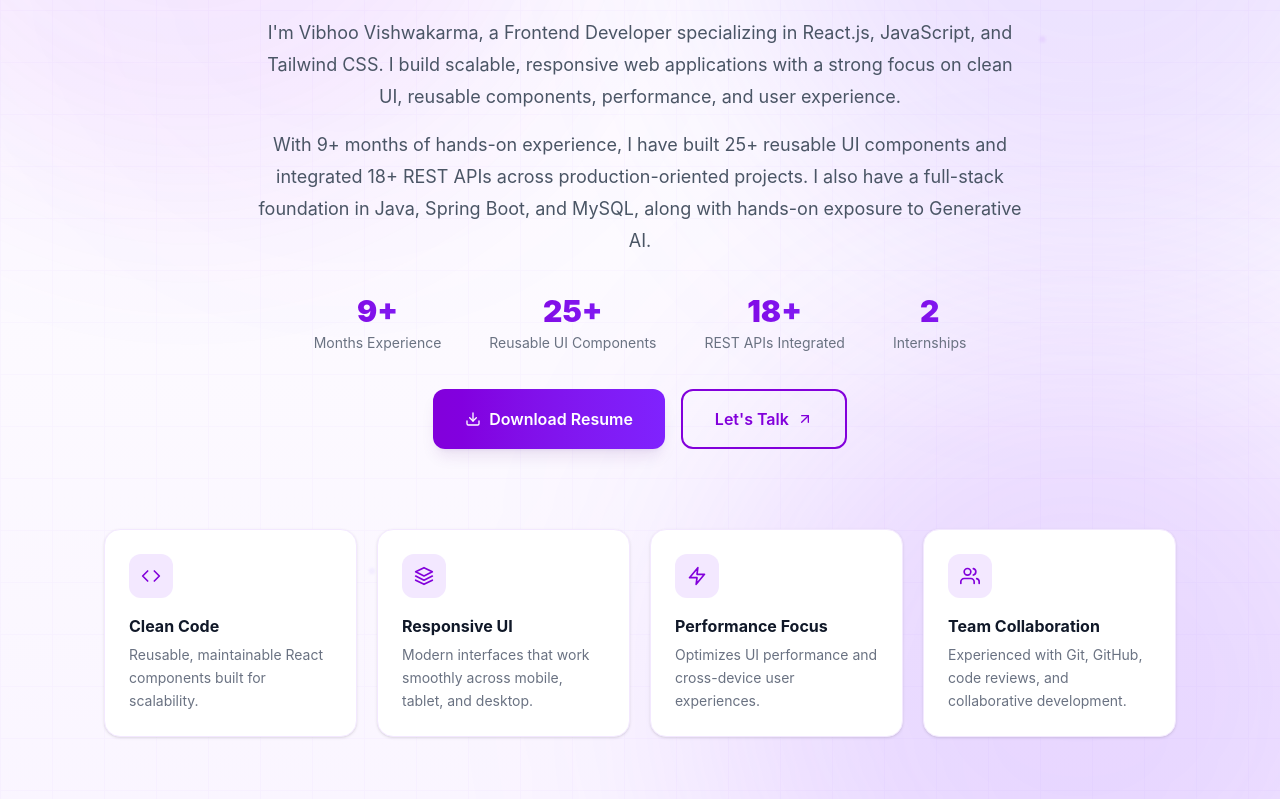
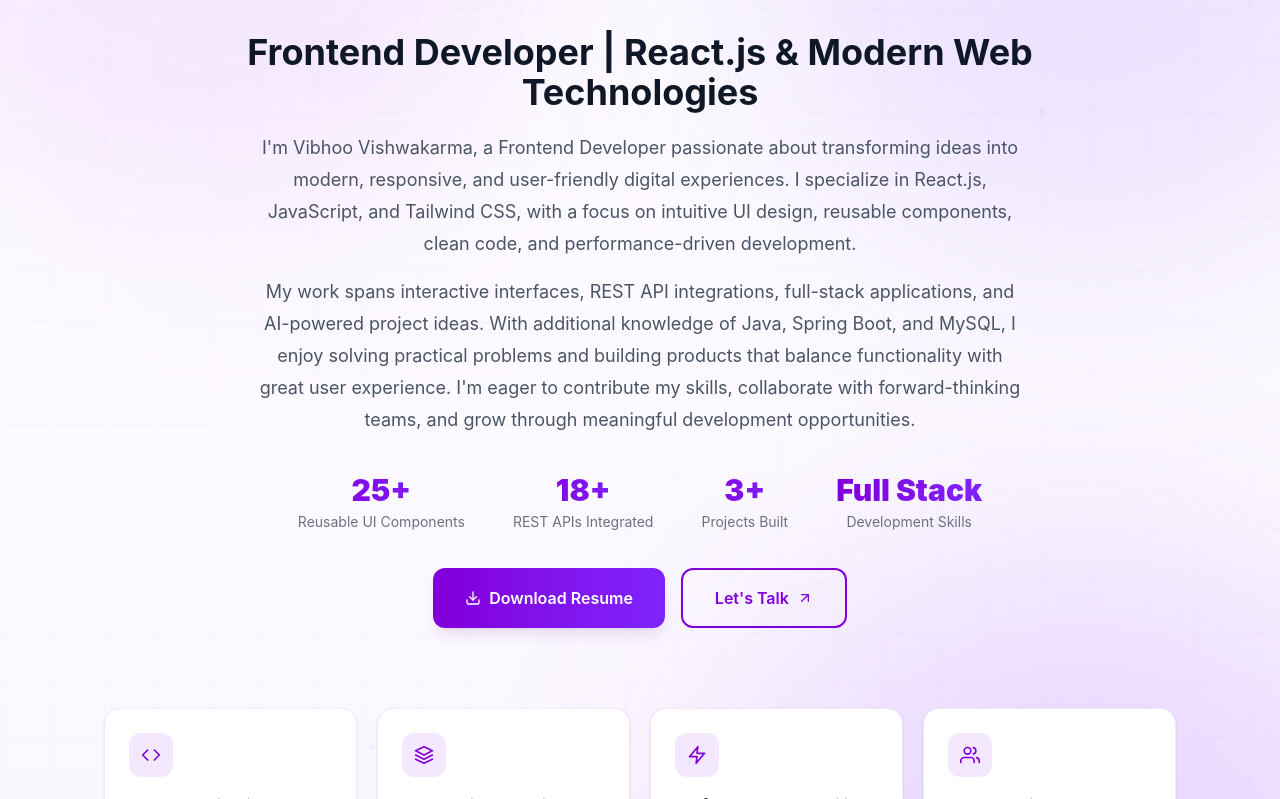
Before and after one commit to VIBHOO12/vibhoo-portfolio-v2, a React (Vite) app: page / in a window 1280 px wide. Shown: the part 1441-2240 px from the top of the page. Built offline with nearby package versions, Linux system fonts and the light colour scheme.

Commit message:
Refactor About component content for clarity
Updated titles and descriptions in valueProps for clarity and impact. Enhanced the About section with improved headings and personal introduction.

```diff
--- a/src/components/About/About.jsx
+++ b/src/components/About/About.jsx
@@ -1,8 +1,3 @@
-
-
-
-
-
 import {
   FiDownload,
   FiArrowUpRight,
@@ -14,34 +9,63 @@
 import AnimatedBackground from "../common/AnimatedBackground";
 
 
+// const valueProps = [
+//   {
+//     icon: <FiCode size={20} />,
+//     title: "Clean Code",
+//     desc: "Reusable, maintainable React components built for scalability.",
+//   },
+//   {
+//     icon: <FiLayers size={20} />,
+//     title: "Responsive UI",
+//     desc: "Modern interfaces that work smoothly across mobile, tablet, and desktop.",
+//   },
+//   {
+//     icon: <FiZap size={20} />,
+//     title: "Performance Focus",
+//     desc: "Optimizes UI performance and cross-device user experiences.",
+//   },
+//   {
+//     icon: <FiUsers size={20} />,
+//     title: "Team Collaboration",
+//     desc: "Experienced with Git, GitHub, code reviews, and collaborative development.",
+//   },
+// ];
+
 const valueProps = [
   {
     icon: <FiCode size={20} />,
-    title: "Clean Code",
-    desc: "Reusable, maintainable React components built for scalability.",
+    title: "Clean & Maintainable Code",
+    desc: "Build modular React components that are reusable, readable, and easier to maintain.",
   },
   {
     icon: <FiLayers size={20} />,
-    title: "Responsive UI",
-    desc: "Modern interfaces that work smoothly across mobile, tablet, and desktop.",
+    title: "Responsive Experiences",
+    desc: "Create polished, mobile-first interfaces that adapt seamlessly across devices.",
   },
   {
     icon: <FiZap size={20} />,
-    title: "Performance Focus",
-    desc: "Optimizes UI performance and cross-device user experiences.",
+    title: "Performance & Usability",
+    desc: "Focus on fast, accessible, and intuitive experiences that put users first.",
   },
   {
     icon: <FiUsers size={20} />,
-    title: "Team Collaboration",
-    desc: "Experienced with Git, GitHub, code reviews, and collaborative development.",
+    title: "Collaboration & Growth",
+    desc: "Use Git and GitHub to manage code, collaborate effectively, and continuously improve.",
   },
 ];
 
+// const stats = [
+//   { value: "9+", label: "Months Experience" },
+//   { value: "25+", label: "Reusable UI Components" },
+//   { value: "18+", label: "REST APIs Integrated" },
+//   { value: "2", label: "Internships" },
+// ];
 const stats = [
-  { value: "9+", label: "Months Experience" },
   { value: "25+", label: "Reusable UI Components" },
   { value: "18+", label: "REST APIs Integrated" },
-  { value: "2", label: "Internships" },
+  { value: "3+", label: "Projects Built" },
+  { value: "Full Stack", label: "Development Skills" },
 ];
 const About = () => {
   return (
@@ -58,7 +82,7 @@
       <div className="relative max-w-6xl mx-auto px-4 sm:px-6 lg:px-10">
         {/* Section Heading */}
         <div className="text-center mb-12 sm:mb-16 lg:mb-20">
-          <span className="text-purple-600 dark:text-violet-400 font-semibold tracking-[3px] sm:tracking-[4px] uppercase text-xs sm:text-sm">
+          {/* <span className="text-purple-600 dark:text-violet-400 font-semibold tracking-[3px] sm:tracking-[4px] uppercase text-xs sm:text-sm">
             About Me
           </span>
 
@@ -67,12 +91,22 @@
             <span className="bg-gradient-to-r from-purple-700 to-violet-600 dark:from-violet-500 dark:to-purple-400 bg-clip-text text-transparent">
               Digital Products
             </span>
-          </h2>
+          </h2> */}
+          <span className="text-purple-600 dark:text-violet-400 font-semibold tracking-[3px] sm:tracking-[4px] uppercase text-xs sm:text-sm">
+  About Me
+</span>
+
+<h2 className="text-3xl sm:text-4xl lg:text-6xl font-black mt-4 sm:mt-5 text-gray-900 dark:text-white leading-tight">
+  Building Ideas Into{" "}
+  <span className="bg-gradient-to-r from-purple-700 to-violet-600 dark:from-violet-500 dark:to-purple-400 bg-clip-text text-transparent">
+    Real-World Solutions
+  </span>
+</h2>
         </div>
 
         {/* Main About Content */}
         <div className="max-w-4xl mx-auto text-center">
-          <h3 className="text-2xl sm:text-3xl lg:text-4xl font-bold text-gray-900 dark:text-white">
+          {/* <h3 className="text-2xl sm:text-3xl lg:text-4xl font-bold text-gray-900 dark:text-white">
             Frontend Developer (React.js)
           </h3>
 
@@ -88,7 +122,29 @@
 UI components and integrated 18+ REST APIs across production-oriented
 projects. I also have a full-stack foundation in Java, Spring Boot,
 and MySQL, along with hands-on exposure to Generative AI.
-          </p>
+          </p> */}
+
+          <h3 className="text-2xl sm:text-3xl lg:text-4xl font-bold text-gray-900 dark:text-white">
+  Frontend Developer | React.js & Modern Web Technologies
+</h3>
+
+<p className="mt-5 text-base sm:text-lg leading-7 sm:leading-8 text-gray-600 dark:text-gray-400 max-w-3xl mx-auto">
+  I'm Vibhoo Vishwakarma, a Frontend Developer passionate about
+  transforming ideas into modern, responsive, and user-friendly
+  digital experiences. I specialize in React.js, JavaScript, and
+  Tailwind CSS, with a focus on intuitive UI design, reusable
+  components, clean code, and performance-driven development.
+</p>
+
+<p className="mt-4 text-base sm:text-lg leading-7 sm:leading-8 text-gray-600 dark:text-gray-400 max-w-3xl mx-auto">
+  My work spans interactive interfaces, REST API integrations,
+  full-stack applications, and AI-powered project ideas. With
+  additional knowledge of Java, Spring Boot, and MySQL, I enjoy
+  solving practical problems and building products that balance
+  functionality with great user experience. I'm eager to contribute
+  my skills, collaborate with forward-thinking teams, and grow
+  through meaningful development opportunities.
+</p>
 
           {/* Stats */}
           <div className="mt-9 flex flex-wrap justify-center gap-8 sm:gap-12">
```
